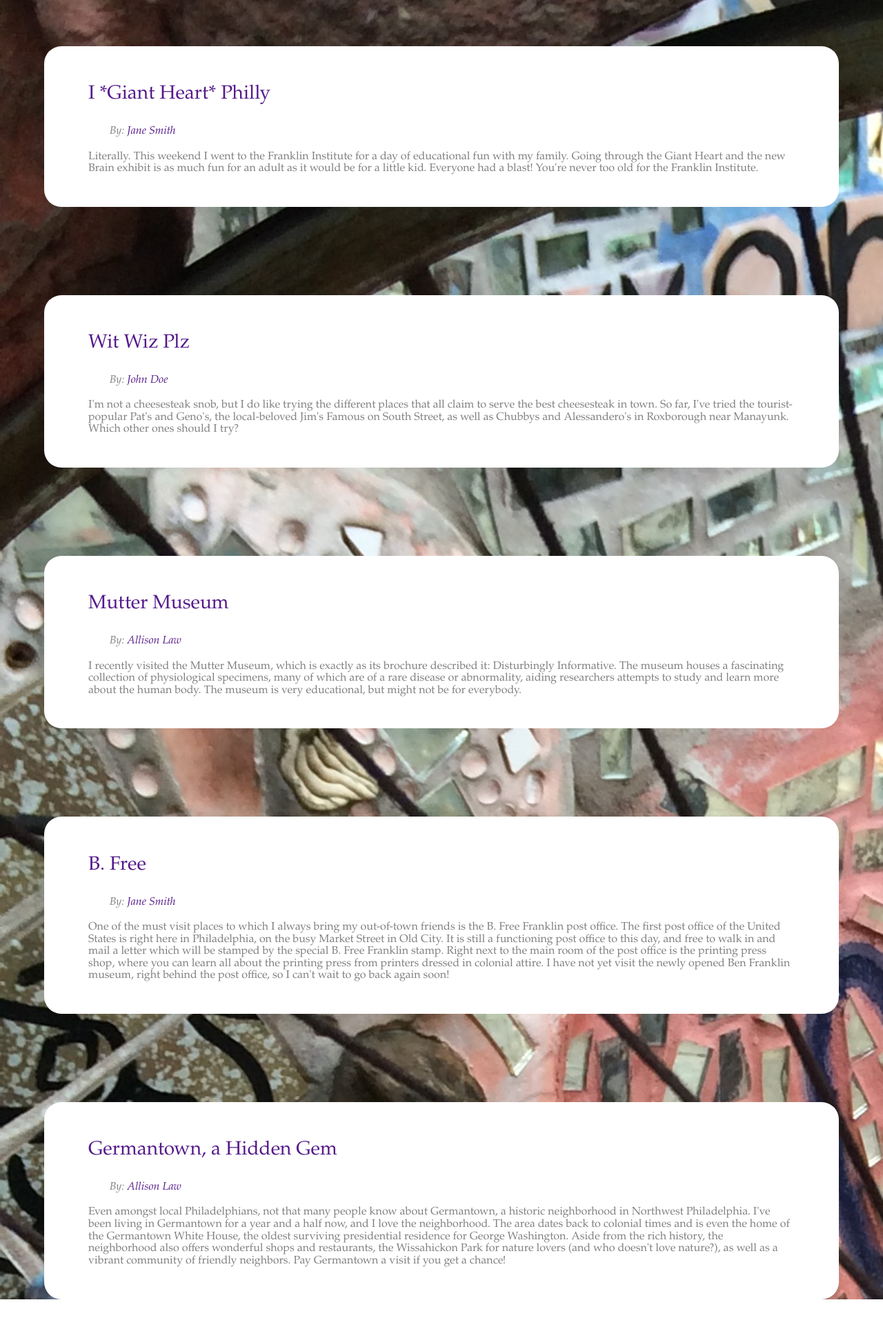
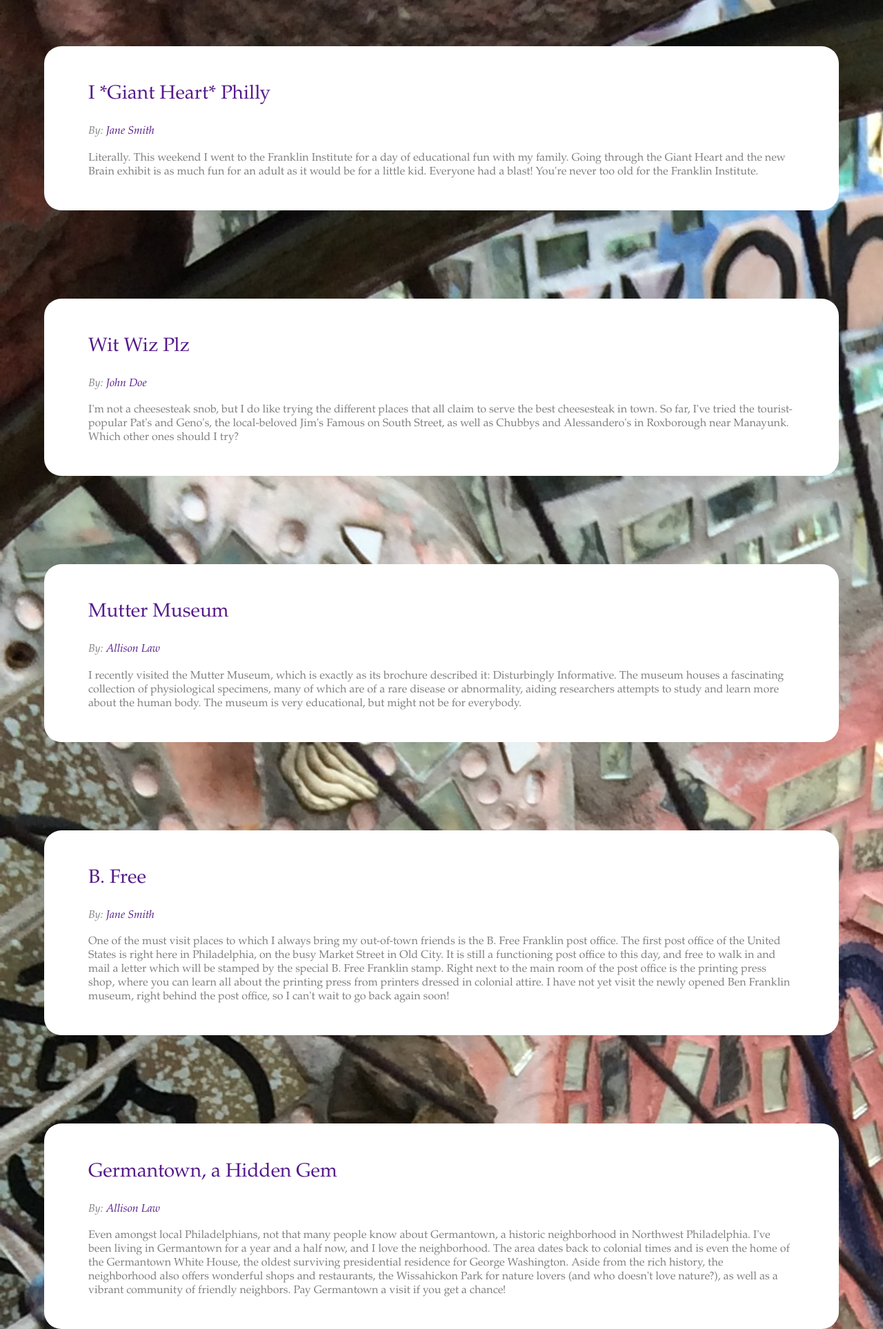
Before and after one commit to allisondev/blog, a PHP site: page / in a window 1280 px wide. Shown: the part 125-2052 px from the top of the page at 69% size. Before the commit the page ends 2009 px from the top, so only its background shows below. Run offline with PHP 8.4, Linux system fonts and the light colour scheme; data comes from the database, SQL or seed files in the repository; some libraries are stand-ins or nearby versions.

Commit message:
Fixed em padding and increased paragraph spacing

```diff
--- a/sass/screen.scss
+++ b/sass/screen.scss
@@ -112,7 +112,7 @@ article {
 
   em {
   	font-style: italic;
-  	padding: 3%;
+  	padding: 3% 0%;
   }
 
   a {
@@ -131,7 +131,7 @@ article {
 
   p {
   	padding: 2% 0%;
-  	line-height: 1.1em;
+  	line-height: 1.25em;
   }
 
 }
--- a/stylesheets/screen.css
+++ b/stylesheets/screen.css
@@ -135,7 +135,7 @@ article h2 {
 }
 article em {
   font-style: italic;
-  padding: 3%;
+  padding: 3% 0%;
 }
 article a {
   text-decoration: none;
@@ -149,7 +149,7 @@ article a:visited {
 }
 article p {
   padding: 2% 0%;
-  line-height: 1.1em;
+  line-height: 1.25em;
 }
 
 .larger-text {
```
